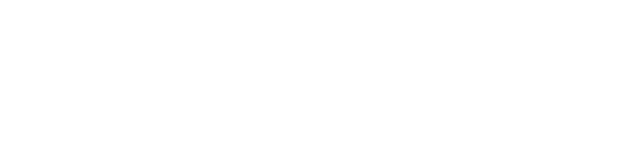
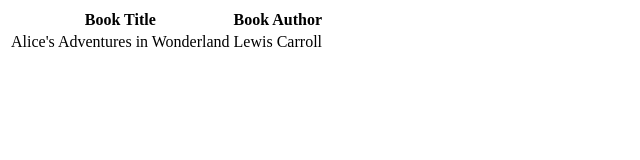
Before and after one commit to aangeles02/Lab3, a plain HTML site: page index.html in a window 1280 px wide. Shown: the whole page, without its empty margins (0-640 px from the left). Drawn offline with Linux system fonts and the light colour scheme.

Commit message:
Started table

```diff
--- a/index.html
+++ b/index.html
@@ -5,6 +5,16 @@
 		<title>Excerpts From Select Public Domain</title>
 		</head>
 		<body>
+		<table>
+			<tr>
+			<th>Book Title</th>
+			<th>Book Author</th>
+			</tr>
+			<tr>
+			<td>Alice's Adventures in Wonderland</td>
+			<td>Lewis Carroll</td>
 
+
+		</table>
 		</body>
 	</html>
```
